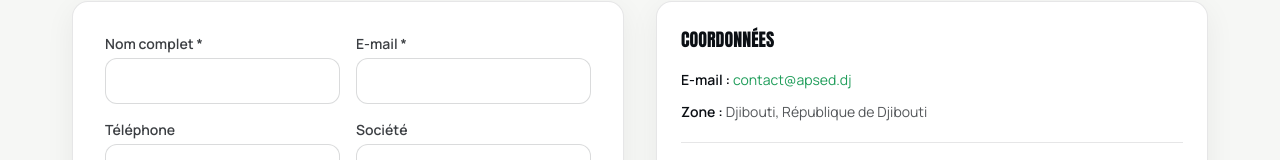
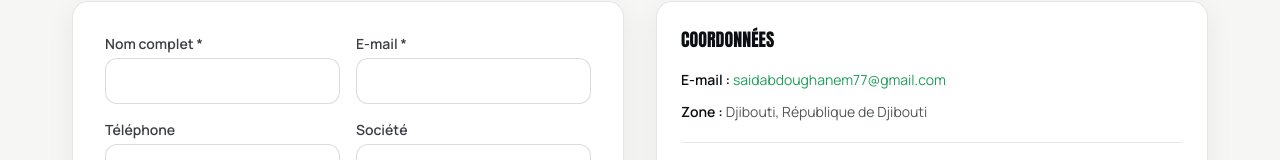
Before and after one commit to lespharmaciesvertes/ASPED, a Next.js app in the folder apsed-website/: page /contact in a window 1280 px wide. Shown: the part 497-657 px from the top of the page. Built offline with nearby package versions, Linux system fonts and the light colour scheme; no server answers.

Commit message:
Update page.tsx

```diff
--- a/apsed-website/src/app/contact/page.tsx
+++ b/apsed-website/src/app/contact/page.tsx
@@ -11,7 +11,7 @@ export const metadata: Metadata = {
     'Contactez l\u2019APSED : formulaire, e-mail, WhatsApp, Google Maps et réseaux sociaux.',
 };
 
-const email = process.env.NEXT_PUBLIC_CONTACT_EMAIL || 'contact@apsed.dj';
+const email = process.env.NEXT_PUBLIC_CONTACT_EMAIL || 'saidabdoughanem77@gmail.com';
 const whatsapp = process.env.NEXT_PUBLIC_WHATSAPP_NUMBER || '';
 
 export default function ContactPage() {
```
